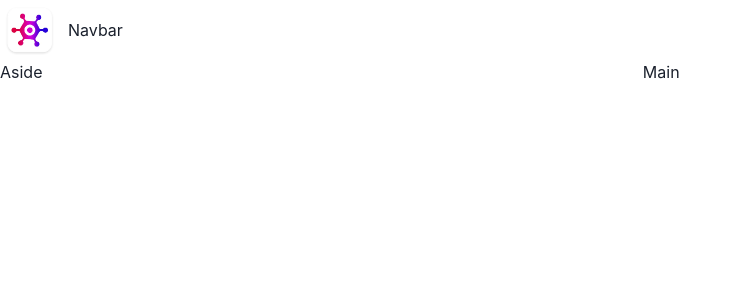
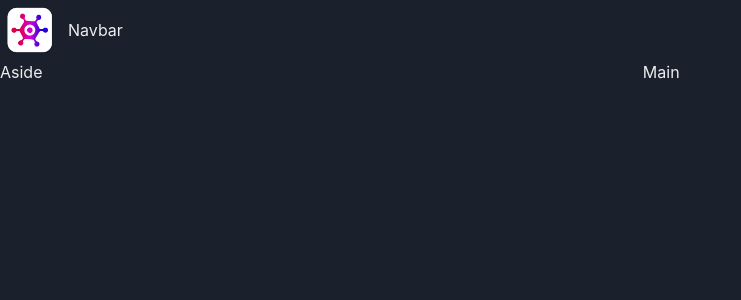
Before and after one commit to Feruz06/gamehub, a React (Vite) app: page / in a window 1280 px wide. Shown: the top 300 px of the page, without its empty margins (0-741 px from the left). Built offline with nearby package versions, Linux system fonts and the light colour scheme.

Commit message:
Implement dark mode

```diff
--- a/src/main.tsx
+++ b/src/main.tsx
@@ -1,12 +1,14 @@
-import { ChakraProvider } from '@chakra-ui/react'
+import { ChakraProvider, ColorModeScript } from '@chakra-ui/react'
 import React from 'react'
 import ReactDOM from 'react-dom/client'
 import App from './App.tsx'
 import './index.css'
+import theme from './theme.ts'
 
 ReactDOM.createRoot(document.getElementById('root')!).render(
 	<React.StrictMode>
-		<ChakraProvider>
+		<ChakraProvider theme={theme}>
+			<ColorModeScript initialColorMode={theme.config.initialColorMode} />
 			<App />
 		</ChakraProvider>
 	</React.StrictMode>
--- /dev/null
+++ b/src/theme.ts
@@ -0,0 +1,13 @@
+// 1. import `extendTheme` function
+import { extendTheme, ThemeConfig } from '@chakra-ui/react'
+
+// 2. Add your color mode config
+const config: ThemeConfig = {
+	initialColorMode: 'dark',
+	useSystemColorMode: false,
+}
+
+// 3. extend the theme
+const theme = extendTheme({ config })
+
+export default theme
```
